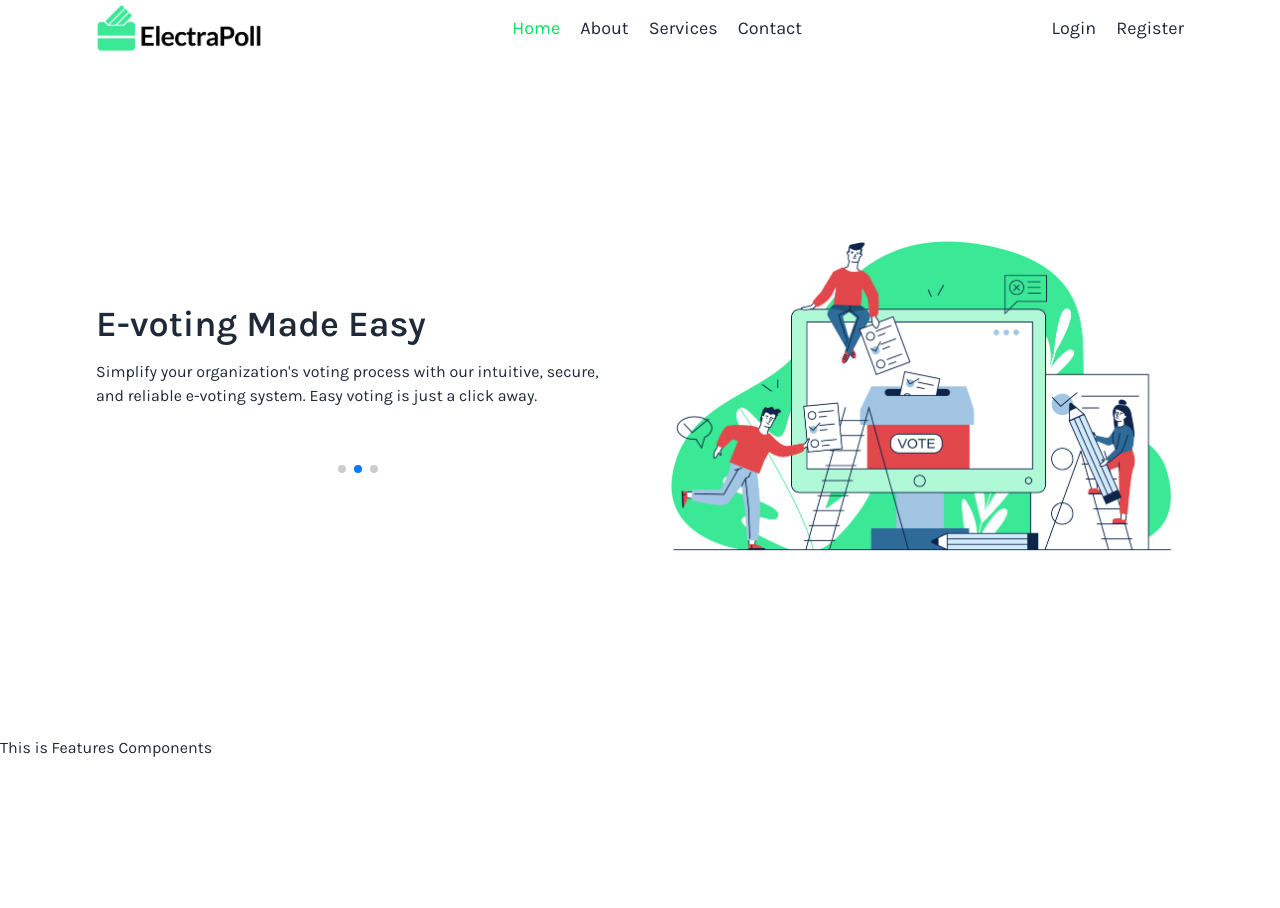
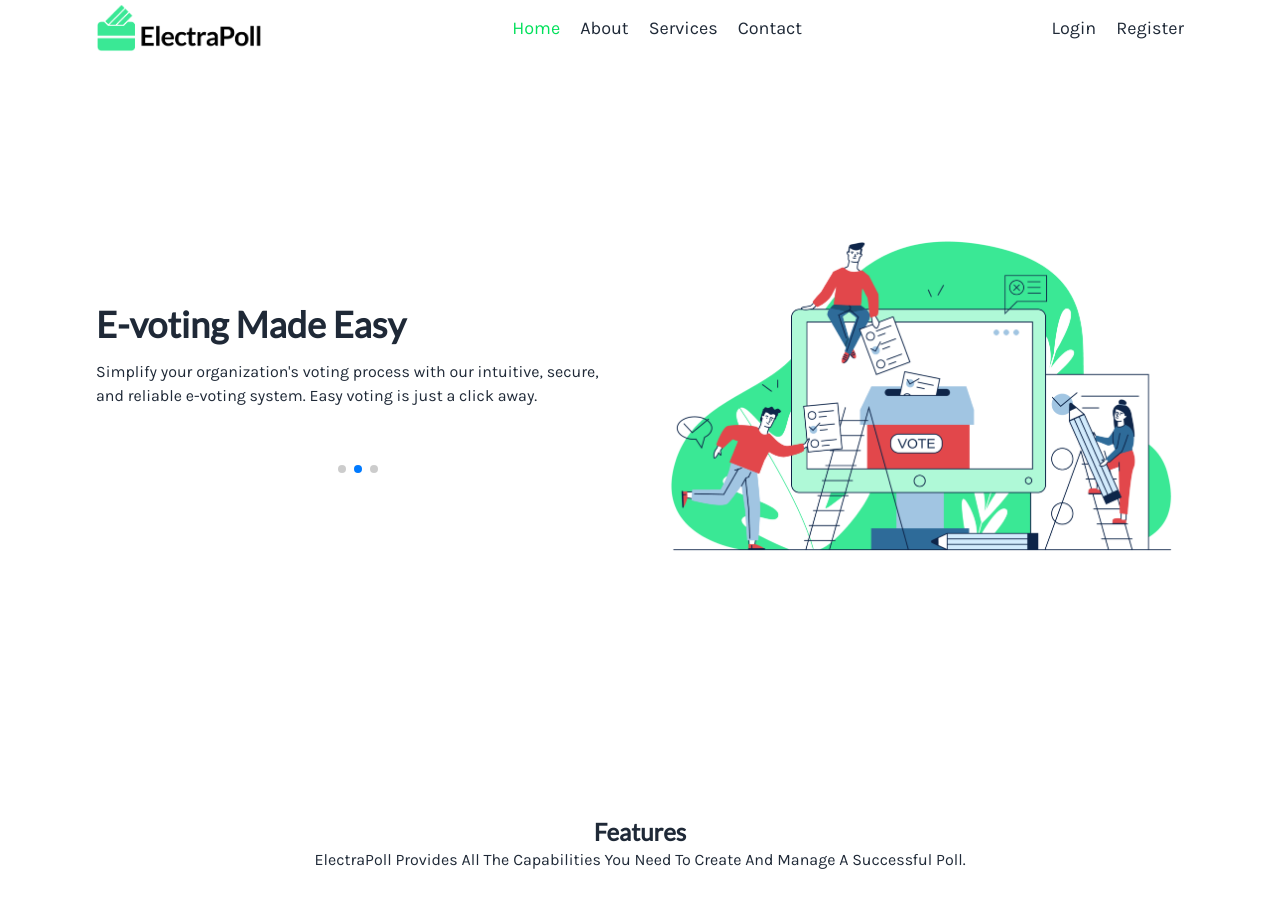
Before and after one commit to saiful674/electra-poll, a React (Vite) app: page / in a window 1280 px wide. Shown: the top 908 px of the page. Before the commit the page ends 800 px from the top, so only its background shows below. Built offline with nearby package versions, Linux system fonts and the light colour scheme.

Commit message:
sectionTitle component added

```diff
--- /dev/null
+++ b/src/components/SectionTitle/SectionTitle.jsx
@@ -0,0 +1,11 @@
+
+const SectionTitle = ({title,subTitle}) => {
+    return (
+        <div className="text-center">
+            <h2 className="font-bold text-2xl">{title}</h2>
+            <p className="">{subTitle}</p>
+        </div>
+    );
+};
+
+export default SectionTitle;
--- a/src/index.css
+++ b/src/index.css
@@ -1,4 +1,7 @@
+/* google fonts */
 @import url("https://fonts.googleapis.com/css2?family=Karla:ital,wght@0,400;0,500;0,600;0,700;1,300&display=swap");
+
+@import url("https://fonts.googleapis.com/css2?family=Lato:wght@300;400&family=Titillium+Web:wght@300;400;600;700;900&display=swap");
 
 @tailwind base;
 @tailwind components;
@@ -8,6 +11,16 @@ body {
   font-family: "Karla", sans-serif;
 }
 
+/* lato font  */
+h1,
+h2,
+h3,
+h4,
+h5,
+h6 {
+  font-family: "Lato", sans-serif;
+}
+
 .my-container {
   @apply lg:w-[85%] w-[90%] mx-auto;
 }
--- a/src/pages/HomePage/Features/Features.jsx
+++ b/src/pages/HomePage/Features/Features.jsx
@@ -1,8 +1,15 @@
+import SectionTitle from "../../../components/SectionTitle/SectionTitle";
+
 const Features = () => {
   return (
-    <div>
-      <h1>This is Features Components</h1>
-    </div>
+    <section className="my-container my-20">
+      <SectionTitle title={'Features'} subTitle={"ElectraPoll Provides All The Capabilities You Need To Create And Manage A Successful Poll."} />
+
+
+      <div >
+
+      </div>
+    </section>
   );
 };
 
```
Also changed, not shown: .eslintrc.cjs.
